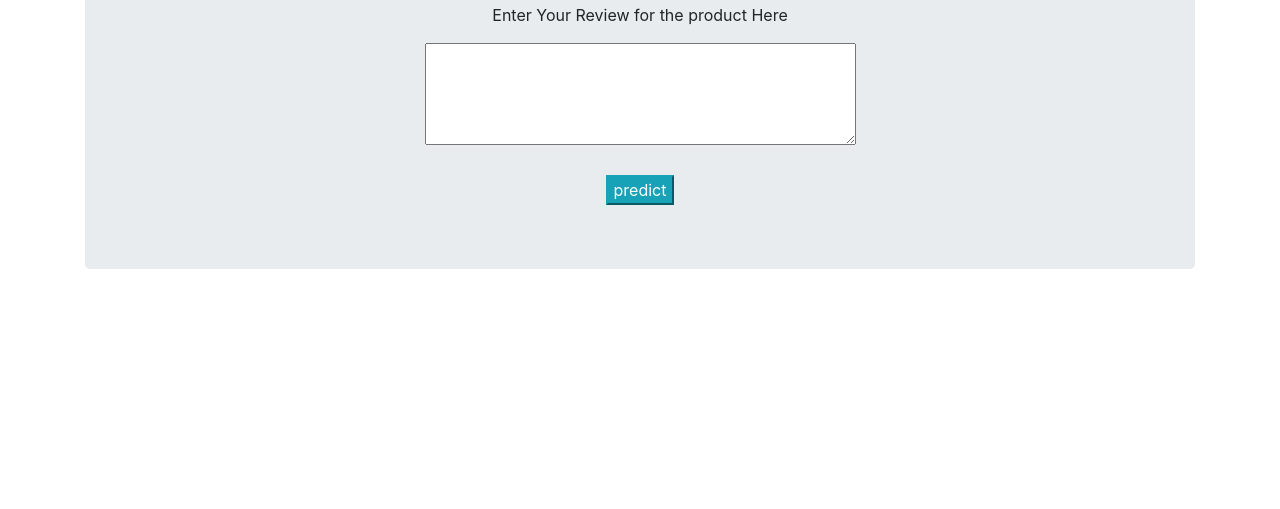
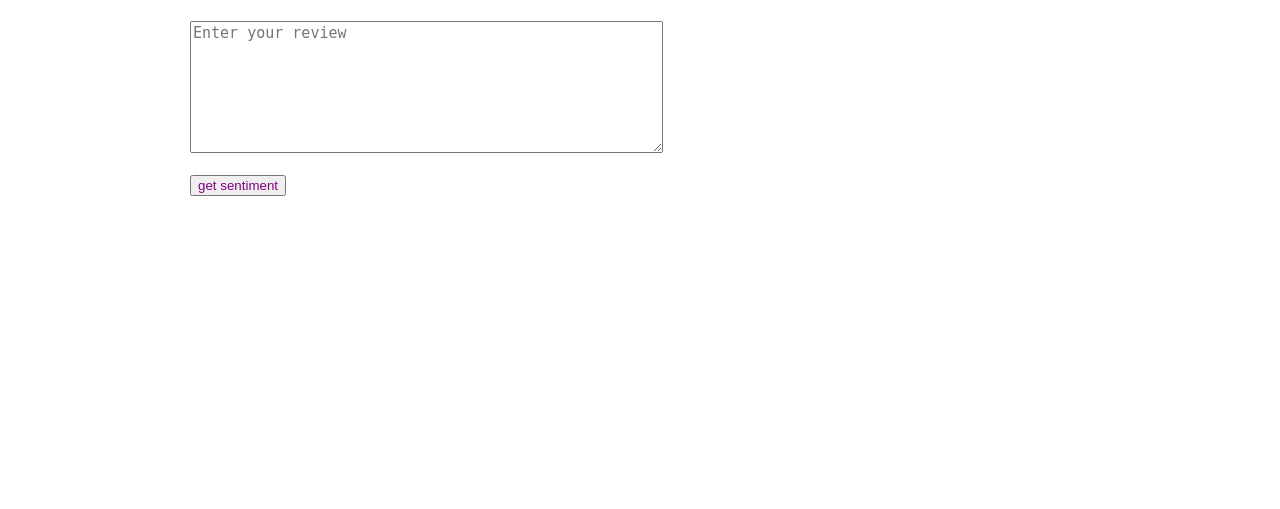
Before and after one commit to ravinderkandukuri/ReviewsAnalyserFlask, a Flask app: page / in a window 1280 px wide. Shown: the part 251-760 px from the top of the page. Run offline with Flask 2, Linux system fonts and the light colour scheme; parts of the project's set-up code (start-up, migrations or seed data) failed here and were passed over; some libraries are stand-ins or nearby versions.

Commit message:
Update home.html

```diff
--- a/templates/home.html
+++ b/templates/home.html
@@ -1,33 +1,76 @@
 <!DOCTYPE html>
-<html>
-<head>
-	<title>Home</title>
-	<script src="https://code.jquery.com/jquery-3.2.1.slim.min.js" integrity="sha384-KJ3o2DKtIkvYIK3UENzmM7KCkRr/rE9/Qpg6aAZGJwFDMVNA/GpGFF93hXpG5KkN" crossorigin="anonymous"></script>
-	<script src="https://cdnjs.cloudflare.com/ajax/libs/popper.js/1.12.9/umd/popper.min.js" integrity="sha384-ApNbgh9B+Y1QKtv3Rn7W3mgPxhU9K/ScQsAP7hUibX39j7fakFPskvXusvfa0b4Q" crossorigin="anonymous"></script>
-	<script src="https://maxcdn.bootstrapcdn.com/bootstrap/4.0.0/js/bootstrap.min.js" integrity="sha384-JZR6Spejh4U02d8jOt6vLEHfe/JQGiRRSQQxSfFWpi1MquVdAyjUar5+76PVCmYl" crossorigin="anonymous"></script>
-	<link rel="stylesheet" href="https://maxcdn.bootstrapcdn.com/bootstrap/4.0.0/css/bootstrap.min.css" integrity="sha384-Gn5384xqQ1aoWXA+058RXPxPg6fy4IWvTNh0E263XmFcJlSAwiGgFAW/dAiS6JXm" crossorigin="anonymous">
+<!-- saved from url=(0051)https://amazon-echodot-review.herokuapp.com/predict -->
+<html lang="en"><head><meta http-equiv="Content-Type" content="text/html; charset=UTF-8"><style class="vjs-styles-defaults">
+      .video-js {
+        width: 300px;
+        height: 150px;
+      }
+
+      .vjs-fluid {
+        padding-top: 56.25%
+      }
+    </style>
+
+    <title>
+  Predict EchoDot Reviews
+</title>
+
+<style>
+    body{
+        max-width: 900px;
+        margin: auto;
+        horiz-align: center;
+    }
+    .echo{
+        display: block;
+        margin-left: auto;
+        margin-right: auto;
+        width: 50%;
+    }
+
+
+    </style>
 
 </head>
-<body>
-	<br><br><br><br><br>
-		<div class='container'>
-			<div class="jumbotron">
-				<center><h2>Zebrancs Reviews sentiment Analysis</h2></center><br/>
-				<form action="{{ url_for('predict')}}" method="POST">
-				<center>
-					<p>Enter Your Review for the product Here</p>
-					<!-- <input type="text" name="comment"/> -->
-					<textarea name="message" rows="4" cols="40"></textarea>
-					<br/>
-					<br>
-					<input type="submit" class="btn-info" value="predict">
-				</center>
-				</form>
-			<div>
-		</div>
 
 
 
+<body>
+<img src="https://www.task.telangana.gov.in/site/img/logo.png" height="250px" width="120px">
+<img src="https://elearning.excelr.com/static/images/iidt_logo_137.png" height="200px" width="320px">
 
-</body>
-</html>
+<br>
+				<form action="{{ url_for('predict')}}" method="POST">
+
+<br>
+    <textarea name="message" rows="7" cols="50" placeholder="Enter your review " value="" style="font-size: 15px"></textarea>
+<br><br>
+    <input type="submit" value="get sentiment" size="6" style="color:#800080" >
+
+</form>
+{% print(request.form['message'] )%}
+{% print(prediction)%}
+
+
+
+{% if (request.form['message'] == '')%}
+<h2 style="color:red;">please enter the review and then click on get sentiment button</h2>
+
+{%else %}
+
+<font size="6"  color="#A901DB"><left>
+				{% if prediction == 0%}
+				<h2 style="color:red;">Nagative</h2>
+				{% elif prediction == 1%}
+				<h2 style="color:green;">Positive</h2>
+	            {% elif prediction == 2%}
+                <h2 style="color:blue;">Nuetral</h2>
+				{% endif %}
+
+</left></font>
+
+				{% endif %}
+
+
+
+</body></html>
```
